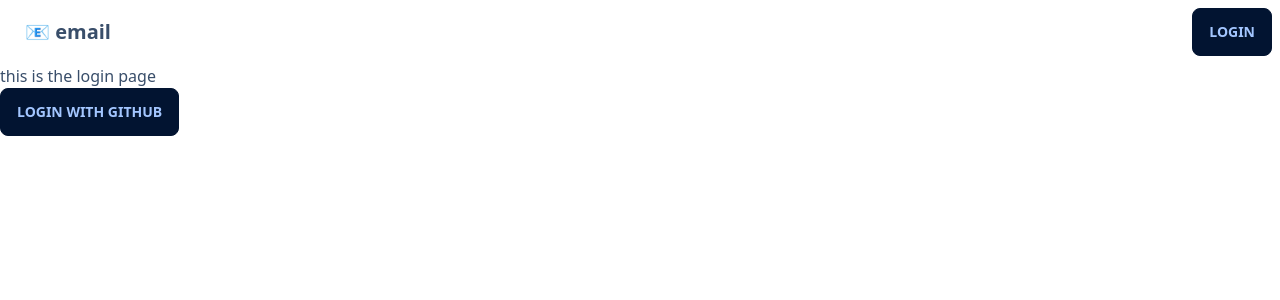
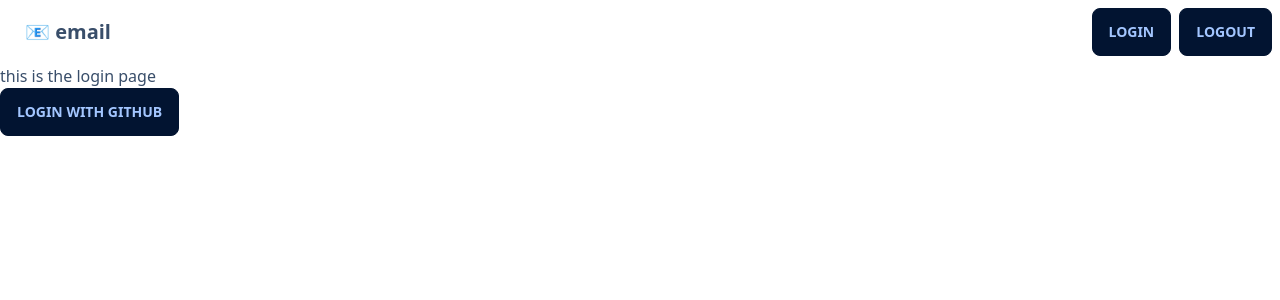
Before and after one commit to antoinewg/email-manager, a Next.js app: page /login in a window 1280 px wide. Shown: the top 300 px of the page. Built offline with nearby package versions, Linux system fonts and the light colour scheme.

Commit message:
make home not async

```diff
--- a/app/NavBar.tsx
+++ b/app/NavBar.tsx
@@ -7,7 +7,8 @@ export default function NavBar() {
         <Link href='/' className="btn btn-ghost normal-case text-xl">📧 email</Link>
       </div>
       <div className="navbar-end">
-        <Link href='/login' className="btn">Login</Link>
+        <Link href='/login' className="btn mr-2">Login</Link>
+        <Link href='/logout' className="btn">Logout</Link>
       </div>
     </div>
   )
--- a/app/page.tsx
+++ b/app/page.tsx
@@ -1,17 +1,7 @@
-import Link from "next/link"
-import { supabase } from "../clients/supabase"
-
-export default async function Home() {
-  const user = await supabase.auth.getUser()
-
-  console.log(user)
+export default function Home() {
   return (
-    <div>
-
-      <h1>
-        I am the homepage!
-      </h1>
-      {!!user && <Link href='/login' className="btn">Logout</Link>}
-    </div>
+    <h1>
+      I am the homepage!
+    </h1>
   )
 }
```
